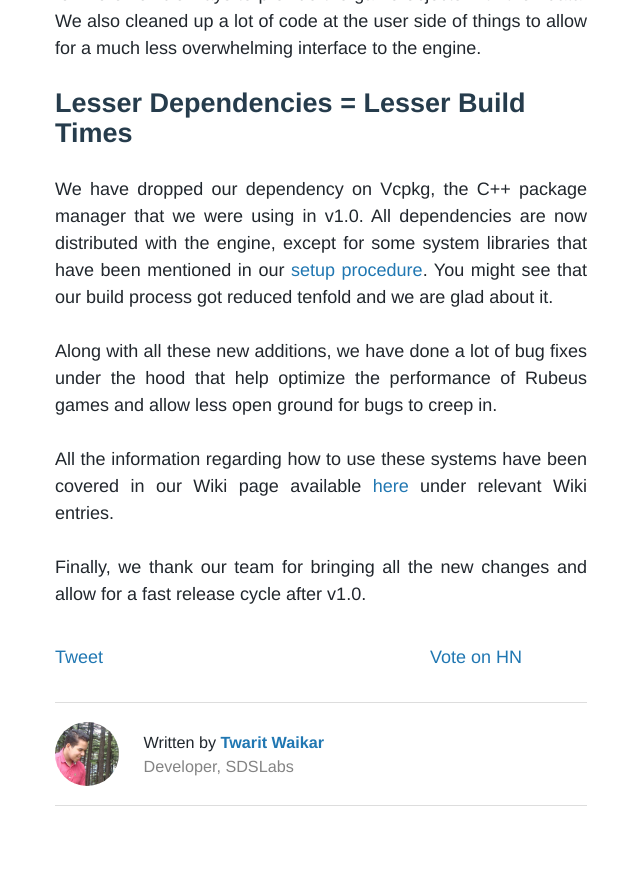
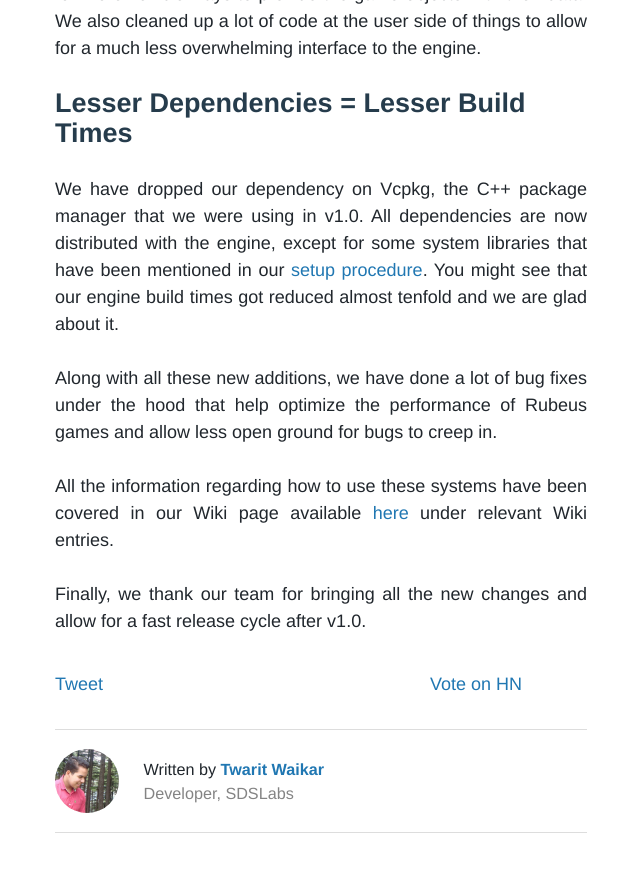
Before and after one commit to sdslabs/sdslabs.github.com, a Jekyll site: the page built from _posts/2019/2019-10-13-announcing-rubeus-engine-2.md, in a window 1280 px wide and 900 px high, scrolled down 2491 px. Shown: the top 872 px of the window, without its empty margins (319-959 px from the left). Built offline with Jekyll 4.4.1, drawn with Linux system fonts in a browser that asks for light colours; some web fonts are replaced; comment, search, counter and statistics services are not loaded.

Commit message:
Minor wording change in Rubeus v2

```diff
--- a/_posts/2019/2019-10-13-announcing-rubeus-engine-2.md
+++ b/_posts/2019/2019-10-13-announcing-rubeus-engine-2.md
@@ -37,7 +37,7 @@ Users also can now log to files in a separate logging directory on their file sy
 The game object creation API has been made simpler by allowing for more flexible ways to provide the game objects with their data. We also cleaned up a lot of code at the user side of things to allow for a much less overwhelming interface to the engine.
 
 ## Lesser Dependencies = Lesser Build Times
-We have dropped our dependency on Vcpkg, the C++ package manager that we were using in v1.0. All dependencies are now distributed with the engine, except for some system libraries that have been mentioned in our [setup procedure](https://github.com/sdslabs/Rubeus/blob/v2/SETUP.md). You might see that our build process got reduced tenfold and we are glad about it.
+We have dropped our dependency on Vcpkg, the C++ package manager that we were using in v1.0. All dependencies are now distributed with the engine, except for some system libraries that have been mentioned in our [setup procedure](https://github.com/sdslabs/Rubeus/blob/v2/SETUP.md). You might see that our engine build times got reduced almost tenfold and we are glad about it.
 
 Along with all these new additions, we have done a lot of bug fixes under the hood that help optimize the performance of Rubeus games and allow less open ground for bugs to creep in.
 
```
